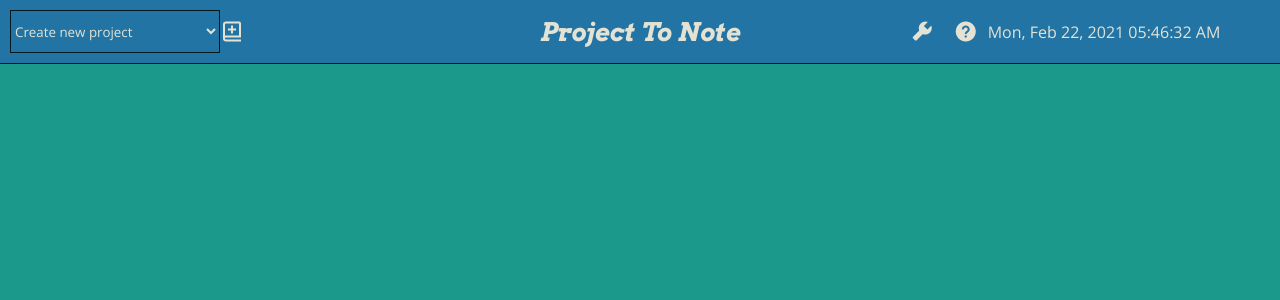
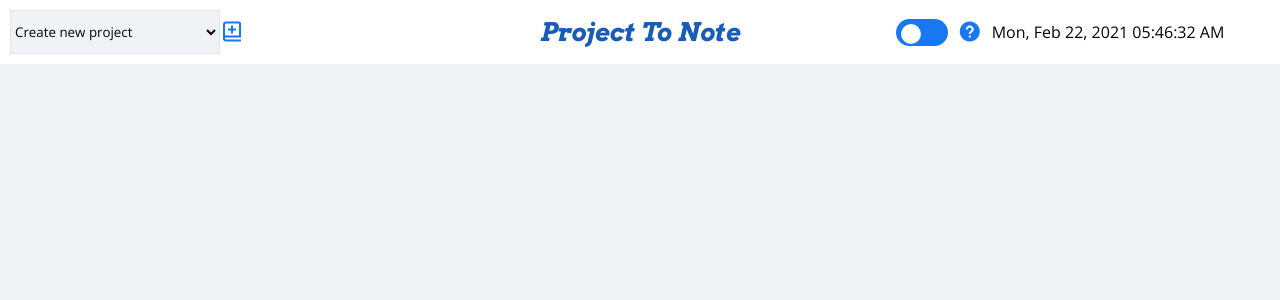
Before and after one commit to SizzlingSeal/trello-clone, a React (Create React App) app: page / in a window 1280 px wide. Shown: the top 300 px of the page. Built offline with nearby package versions, Linux system fonts and the light colour scheme.

Commit message:
added styles

```diff
--- a/public/index.html
+++ b/public/index.html
@@ -1,5 +1,5 @@
 <!DOCTYPE html>
-<html lang="en">
+<html lang="en" data-theme="light" id="base">
   <head>
     <meta charset="utf-8" />
     <link rel="icon" href="%PUBLIC_URL%/favicon.ico" />
--- a/src/components/Header.js
+++ b/src/components/Header.js
@@ -13,6 +13,7 @@ const Header = () => {
     const [selected, setSelected] = useState('');
     function handleModal(modal){
         return  () => dispatch({type: 'SHOW_MODAL', id:modal})
+
     }
 
     function handleAdd(event,name,desc){
@@ -27,6 +28,8 @@ const Header = () => {
         itemDispatch({type:'CHANGE_PROJECT', selected});
     }
     function handleDeleteProject(){
+        var warning = window.confirm("You are going to delete a project");
+        if(warning === true){
             const itemCopy = {...items};
             const project =  document.getElementById("projects").value.toString();
             const newProjectList = items.projectList.filter(e => e !== project);
@@ -53,6 +56,19 @@ const Header = () => {
            } else{
                alert("No More Projects")
            }
+        }else{
+            return;
+        }
+
+    }
+    function toggleTheme(){
+        var toggle = document.getElementById('switch')
+        if(toggle.checked === true){
+            document.getElementById("base").setAttribute('data-theme', 'dark');
+        }else{
+            document.getElementById("base").setAttribute('data-theme', 'light');
+        }
+
     }
     return (
         <header>
@@ -70,8 +86,7 @@ const Header = () => {
             <a>Project To Note</a>
             </div>
             <div className="information">
-            <i className='bx bxs-wrench' id="settings"
-            onClick={handleModal('settingsmodal')} title="Settings"></i>
+            <input type="checkbox" id="switch" onChange={toggleTheme}/><label for="switch">Toggle</label>
             <i className='bx bxs-help-circle' id="help"
             onClick={handleModal('helpmodal')} title="Help"></i>
             <a>{time}</a>
--- a/src/components/TaskContainer.js
+++ b/src/components/TaskContainer.js
@@ -51,7 +51,6 @@ const TaskContainer = (props) => {
     }
     function handlePressDown(){
         setId(props.columnname.id);
-        console.log(id)
     }
 
     return (
--- a/src/components/TodoItem.js
+++ b/src/components/TodoItem.js
@@ -30,7 +30,7 @@ const TodoItem = (props) => {
                 ref={provided.innerRef}
                 isDragging={snapshot.isDragging}
                 >
-                <div className="dragicon" {...provided.dragHandleProps}></div>
+                <i className='bx bx-grid-vertical' id="dragicon" title="Drag" {...provided.dragHandleProps}></i>
                 <div>
                 <h4>{props.task.name}</h4>
                 </div>
--- a/src/index.css
+++ b/src/index.css
@@ -1,23 +1,96 @@
 @import url("https://fonts.googleapis.com/css2?family=Open+Sans&display=swap");
 @import url("https://fonts.googleapis.com/css2?family=Arvo:ital,wght@1,700&display=swap");
+html {
+  --headercolor: #ffffff;
+  --secondary-color: #e1e3e6;
+  --font-color: #050505;
+  --container: #f0f2f5;
+  --bar: #f0f2f5;
+  --todo: #e4e6eb;
+  --icon: #1877f2;
+  --icon-hover: #165cb8;
+}
+
+html[data-theme="dark"] {
+  --headercolor: #242526;
+  --secondary-color: #393a3b;
+  --font-color: #e4e6eb;
+  --container: #18191a;
+  --bar: #3a3b3c;
+  --todo: #3a3b3c;
+}
+
 * {
   margin: 0;
   padding: 0;
   -webkit-box-sizing: border-box;
           box-sizing: border-box;
   font-family: "Open Sans", sans-serif;
-  color: #e4e3d3;
+  color: var(--font-color);
+}
+
+i {
+  color: var(--icon);
+}
+
+i:hover {
+  color: var(--icon-hover);
 }
 
 header {
-  background: #2274a5;
+  background: var(--headercolor);
   min-height: 8vh;
   display: -ms-grid;
   display: grid;
   -ms-grid-columns: (1fr)[3];
       grid-template-columns: repeat(3, 1fr);
   padding: 10px;
-  border-bottom: 1px solid #00171f;
+  -webkit-box-shadow: 1px 10px var(--secondary-color);
+          box-shadow: 1px 10px var(--secondary-color);
+}
+
+header input[type="checkbox"] {
+  height: 0;
+  width: 0;
+  visibility: hidden;
+}
+
+header label {
+  cursor: pointer;
+  text-indent: -9999px;
+  width: 52px;
+  height: 27px;
+  background: var(--icon);
+  display: block;
+  border-radius: 100px;
+  position: relative;
+}
+
+header label:after {
+  content: "";
+  position: absolute;
+  top: 5px;
+  left: 5px;
+  width: 20px;
+  height: 20px;
+  background: #fff;
+  border-radius: 90px;
+  -webkit-transition: 0.3s;
+  transition: 0.3s;
+}
+
+header input:checked + label {
+  background: var(--bar);
+}
+
+header input:checked + label:after {
+  left: calc(100% - 5px);
+  -webkit-transform: translateX(-100%);
+          transform: translateX(-100%);
+}
+
+header label:active:after {
+  width: 30px;
 }
 
 header .organizer {
@@ -36,9 +109,9 @@ header .organizer select {
   min-width: 50%;
   height: 100%;
   border: none;
-  background: transparent;
+  background: var(--bar);
   outline: none;
-  border: 1px solid #00171f;
+  border: 1px solid var(--secondary-color);
 }
 
 header .organizer #add {
@@ -64,19 +137,19 @@ header .organizer input {
 }
 
 header .organizer ::-webkit-input-placeholder {
-  color: #e4e3d3;
+  color: var(--font-color);
 }
 
 header .organizer :-ms-input-placeholder {
-  color: #e4e3d3;
+  color: var(--font-color);
 }
 
 header .organizer ::-ms-input-placeholder {
-  color: #e4e3d3;
+  color: var(--font-color);
 }
 
 header .organizer ::placeholder {
-  color: #e4e3d3;
+  color: var(--font-color);
 }
 
 header .title {
@@ -91,6 +164,7 @@ header .title a {
           user-select: none;
   font-family: "Arvo", serif;
   font-size: 1.6rem;
+  color: var(--icon-hover);
 }
 
 header .information {
@@ -129,22 +203,21 @@ header .information #settings {
   height: 92vh;
   overflow-x: scroll;
   overflow-y: hidden;
-  background-image: -webkit-gradient(linear, left top, left bottom, from(#1b998b), to(#1b998b));
-  background-image: linear-gradient(#1b998b, #1b998b);
+  background: var(--container);
 }
 
 .main-container button {
-  color: #e4e3d3;
+  color: var(--icon);
   font-size: 1.3rem;
-  background: none;
+  background: var(--todo);
   border: none;
-  border-left: 1px solid black;
+  border-left: 1px solid var(--secondary-color);
   outline: none;
   cursor: pointer;
 }
 
 .main-container .addtask {
-  border: 1px solid black;
+  border: 1px solid var(--icon-hover);
   width: -webkit-fit-content;
   width: -moz-fit-content;
   width: fit-content;
@@ -157,25 +230,25 @@ header .information #settings {
 
 .main-container .addtask input {
   font-size: 1.3rem;
-  background: transparent;
+  background: var(--headercolor);
   border: none;
   outline: none;
 }
 
 .main-container .addtask ::-webkit-input-placeholder {
-  color: white;
+  color: var(--icon);
 }
 
 .main-container .addtask :-ms-input-placeholder {
-  color: white;
+  color: var(--icon);
 }
 
 .main-container .addtask ::-ms-input-placeholder {
-  color: white;
+  color: var(--icon);
 }
 
 .main-container .addtask ::placeholder {
-  color: white;
+  color: var(--icon);
 }
 
 .addprojectmodal {
@@ -301,13 +374,16 @@ header .information #settings {
   -webkit-box-align: center;
       -ms-flex-align: center;
           align-items: center;
-  border: 1px solid yellow;
+  border: 1px solid var(--secondary-color);
+  background: var(--headercolor);
   min-width: 350px;
   min-height: -webkit-fit-content;
   min-height: -moz-fit-content;
   min-height: fit-content;
   max-height: 500px;
   margin-right: 30px;
+  -webkit-animation: slide-up 0.4s ease;
+          animation: slide-up 0.4s ease;
 }
 
 .task-container .top {
@@ -322,7 +398,7 @@ header .information #settings {
       justify-content: space-around;
   width: 100%;
   font-size: 1.7rem;
-  border: 1px solid blue;
+  border-bottom: 1px solid var(--secondary-color);
   height: -webkit-fit-content;
   height: -moz-fit-content;
   height: fit-content;
@@ -331,7 +407,7 @@ header .information #settings {
 .task-container .top .dragicon {
   cursor: -webkit-grab;
   cursor: grab;
-  background: orange;
+  background: var(--icon);
   width: 20px;
   height: 20px;
 }
@@ -351,10 +427,10 @@ header .information #settings {
       -ms-flex-direction: column;
           flex-direction: column;
   overflow-y: auto;
-  border: 1px solid green;
   width: 90%;
   margin: auto;
   height: 90%;
+  margin-top: 5px;
 }
 
 .task-container .todo-container .todo-item {
@@ -371,18 +447,17 @@ header .information #settings {
   width: 100%;
   min-height: 40px;
   font-size: 1.1em;
-  border: 1px solid purple;
+  border-radius: 7px;
+  -webkit-animation: slide-up 0.4s ease;
+          animation: slide-up 0.4s ease;
+  background: var(--todo);
 }
 
-.task-container .todo-container .todo-item .dragicon {
+.task-container .todo-container .todo-item #dragicon {
+  margin-left: 5px;
   text-align: center;
-  background: orange;
   width: 20px;
   height: 20px;
-}
-
-.task-container .todo-container .todo-item div {
-  border: 1px solid black;
 }
 
 .task-container .todo-container .todo-item #checktask,
@@ -390,4 +465,30 @@ header .information #settings {
   cursor: pointer;
   font-size: 1.4rem;
 }
+
+@-webkit-keyframes slide-up {
+  0% {
+    opacity: 0;
+    -webkit-transform: translateY(20px);
+            transform: translateY(20px);
+  }
+  100% {
+    opacity: 1;
+    -webkit-transform: translateY(0);
+            transform: translateY(0);
+  }
+}
+
+@keyframes slide-up {
+  0% {
+    opacity: 0;
+    -webkit-transform: translateY(20px);
+            transform: translateY(20px);
+  }
+  100% {
+    opacity: 1;
+    -webkit-transform: translateY(0);
+            transform: translateY(0);
+  }
+}
 /*# sourceMappingURL=index.css.map */
--- a/src/index.scss
+++ b/src/index.scss
@@ -5,23 +5,87 @@ $base-color: #2274a5;
 $secondary-color: #00171f;
 $font-color: #e4e3d3;
 $ndbase-color: #007c77;
-
+html {
+  --headercolor: #ffffff;
+  --secondary-color: #e1e3e6;
+  --font-color: #050505;
+  --container: #f0f2f5;
+  --bar: #f0f2f5;
+  --todo: #e4e6eb;
+  --icon: #1877f2;
+  --icon-hover: #165cb8;
+}
+html[data-theme="dark"] {
+  --headercolor: #242526;
+  --secondary-color: #393a3b;
+  --font-color: #e4e6eb;
+  --container: #18191a;
+  --bar: #3a3b3c;
+  --todo: #3a3b3c;
+}
 * {
   margin: 0;
   padding: 0;
   box-sizing: border-box;
   font-family: "Open Sans", sans-serif;
-  color: $font-color;
+  color: var(--font-color);
+}
+i {
+  color: var(--icon);
+}
+i:hover {
+  color: var(--icon-hover);
 }
 
 //header
 header {
-  background: $base-color;
+  background: var(--headercolor);
   min-height: 8vh;
   display: grid;
   grid-template-columns: repeat(3, 1fr);
   padding: 10px;
-  border-bottom: 1px solid $secondary-color;
+  box-shadow: 1px 10px var(--secondary-color);
+  input[type="checkbox"] {
+    height: 0;
+    width: 0;
+    visibility: hidden;
+  }
+
+  label {
+    cursor: pointer;
+    text-indent: -9999px;
+    width: 52px;
+    height: 27px;
+    background: var(--icon);
+    display: block;
+    border-radius: 100px;
+    position: relative;
+  }
+
+  label:after {
+    content: "";
+    position: absolute;
+    top: 5px;
+    left: 5px;
+    width: 20px;
+    height: 20px;
+    background: #fff;
+    border-radius: 90px;
+    transition: 0.3s;
+  }
+
+  input:checked + label {
+    background: var(--bar);
+  }
+
+  input:checked + label:after {
+    left: calc(100% - 5px);
+    transform: translateX(-100%);
+  }
+
+  label:active:after {
+    width: 30px;
+  }
   .organizer {
     display: flex;
     justify-content: flex-start;
@@ -31,9 +95,9 @@ header {
       min-width: 50%;
       height: 100%;
       border: none;
-      background: transparent;
+      background: var(--bar);
       outline: none;
-      border: 1px solid $secondary-color;
+      border: 1px solid var(--secondary-color);
     }
     #add {
       cursor: pointer;
@@ -54,7 +118,7 @@ header {
       outline: none;
     }
     ::placeholder {
-      color: $font-color;
+      color: var(--font-color);
     }
   }
 
@@ -65,6 +129,7 @@ header {
       user-select: none;
       font-family: "Arvo", serif;
       font-size: 1.6rem;
+      color: var(--icon-hover);
     }
   }
 
@@ -94,30 +159,30 @@ header {
   height: 92vh;
   overflow-x: scroll;
   overflow-y: hidden;
-  background-image: linear-gradient(#1b998b, #1b998b);
+  background: var(--container);
   button {
-    color: $font-color;
+    color: var(--icon);
     font-size: 1.3rem;
-    background: none;
+    background: var(--todo);
     border: none;
-    border-left: 1px solid black;
+    border-left: 1px solid var(--secondary-color);
     outline: none;
     cursor: pointer;
   }
   .addtask {
-    border: 1px solid black;
+    border: 1px solid var(--icon-hover);
     width: fit-content;
     height: fit-content;
     position: absolute;
     bottom: 20px;
     input {
       font-size: 1.3rem;
-      background: transparent;
+      background: var(--headercolor);
       border: none;
       outline: none;
     }
     ::placeholder {
-      color: white;
+      color: var(--icon);
     }
   }
 }
@@ -219,11 +284,13 @@ header {
   display: inline-block;
   flex-direction: column;
   align-items: center;
-  border: 1px solid yellow;
+  border: 1px solid var(--secondary-color);
+  background: var(--headercolor);
   min-width: 350px;
   min-height: fit-content;
   max-height: 500px;
   margin-right: 30px;
+  animation: slide-up 0.4s ease;
 
   .top {
     display: flex;
@@ -232,12 +299,12 @@ header {
     justify-content: space-around;
     width: 100%;
     font-size: 1.7rem;
-    border: 1px solid blue;
+    border-bottom: 1px solid var(--secondary-color);
     height: fit-content;
 
     .dragicon {
       cursor: grab;
-      background: orange;
+      background: var(--icon);
       width: 20px;
       height: 20px;
     }
@@ -250,10 +317,10 @@ header {
     display: flex;
     flex-direction: column;
     overflow-y: auto;
-    border: 1px solid green;
     width: 90%;
     margin: auto;
     height: 90%;
+    margin-top: 5px;
 
     .todo-item {
       display: grid;
@@ -264,16 +331,17 @@ header {
       width: 100%;
       min-height: 40px;
       font-size: 1.1em;
-      border: 1px solid purple;
-      .dragicon {
+      border-radius: 7px;
+      animation: slide-up 0.4s ease;
+      background: var(--todo);
+      #dragicon {
+        margin-left: 5px;
         text-align: center;
-        background: orange;
+
         width: 20px;
         height: 20px;
       }
-      div {
-        border: 1px solid black;
-      }
+
       #checktask,
       #deletetask {
         cursor: pointer;
@@ -282,3 +350,14 @@ header {
     }
   }
 }
+
+@keyframes slide-up {
+  0% {
+    opacity: 0;
+    transform: translateY(20px);
+  }
+  100% {
+    opacity: 1;
+    transform: translateY(0);
+  }
+}
```
Also changed, not shown: 1 other file (tests, documents, lock files or other folders). Lines whose indentation alone changed are shown as unchanged.
